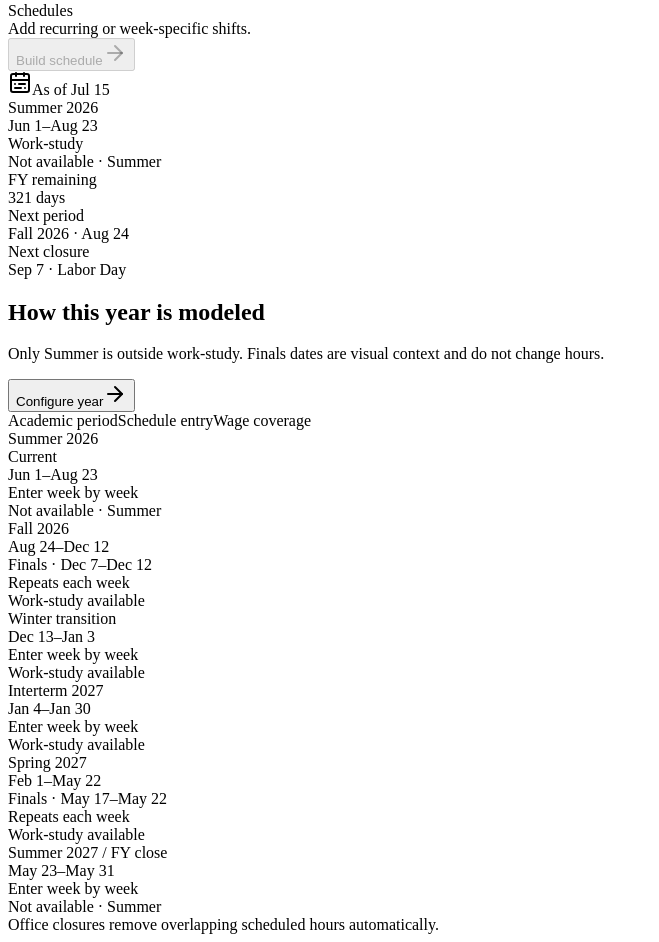
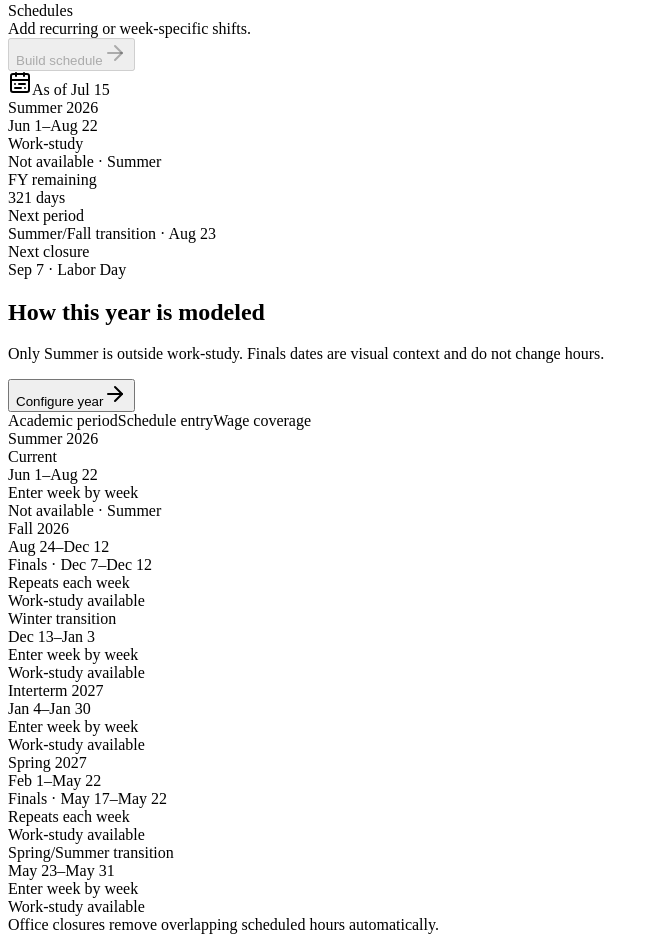
Before and after one commit to charliec2004/cpd-wage-predictor, a React (Vite) app in the folder src/renderer/: page / in a window 1280 px wide. Shown: the part 667-1609 px from the top of the page, without its empty margins (0-659 px from the left). Built offline with nearby package versions, Linux system fonts and the light colour scheme.

Commit message:
Correct FY 2026-27 academic calendar

```diff
--- a/src/renderer/src/domain/seed.ts
+++ b/src/renderer/src/domain/seed.ts
@@ -18,9 +18,18 @@ export function createFiscalYear2026(): FiscalYear {
         name: 'Summer 2026',
         type: 'summer',
         startDate: '2026-06-01',
+        endDate: '2026-08-22',
+        scheduleMode: 'week-specific',
+        workStudyEligible: false,
+      },
+      {
+        id: 'period-summer-fall-transition-2026',
+        name: 'Summer/Fall transition',
+        type: 'transition',
+        startDate: '2026-08-23',
         endDate: '2026-08-23',
         scheduleMode: 'week-specific',
-        workStudyEligible: false,
+        workStudyEligible: true,
       },
       {
         id: 'period-fall-2026',
@@ -72,13 +81,13 @@ export function createFiscalYear2026(): FiscalYear {
         finalsEndDate: '2027-05-22',
       },
       {
-        id: 'period-close-2027',
-        name: 'Summer 2027 / FY close',
-        type: 'summer',
+        id: 'period-spring-summer-transition-2027',
+        name: 'Spring/Summer transition',
+        type: 'transition',
         startDate: '2027-05-23',
         endDate: '2027-05-31',
         scheduleMode: 'week-specific',
-        workStudyEligible: false,
+        workStudyEligible: true,
       },
     ],
     closures: [
@@ -90,6 +99,9 @@ export function createFiscalYear2026(): FiscalYear {
       { id: 'closure-thanksgiving-friday-2026', name: 'Thanksgiving Friday', date: '2026-11-27' },
       { id: 'closure-christmas-eve-2026', name: 'Winter closure', date: '2026-12-24' },
       { id: 'closure-christmas-2026', name: 'Winter closure', date: '2026-12-25' },
+      { id: 'closure-winter-2026-12-28', name: 'Winter closure', date: '2026-12-28' },
+      { id: 'closure-winter-2026-12-29', name: 'Winter closure', date: '2026-12-29' },
+      { id: 'closure-winter-2026-12-30', name: 'Winter closure', date: '2026-12-30' },
       { id: 'closure-new-year-eve-2026', name: 'Winter closure', date: '2026-12-31' },
       { id: 'closure-new-year-2027', name: 'Winter closure', date: '2027-01-01' },
       { id: 'closure-mlk-2027', name: 'Martin Luther King Jr. Day', date: '2027-01-18' },
@@ -152,9 +164,9 @@ export function normalizeWorkspaceRules(workspace: Workspace): Workspace {
         const nextPeriod: AcademicPeriod = legacyPostSpring
           ? {
               ...period,
-              name: `Summer ${period.endDate.slice(0, 4)} / FY close`,
-              type: 'summer',
-              workStudyEligible: false,
+              name: 'Spring/Summer transition',
+              type: 'transition',
+              workStudyEligible: true,
             }
           : { ...period, workStudyEligible: isWorkStudyEligiblePeriod(period) };
         return { ...nextPeriod, ...defaultFinalsDates(year, nextPeriod) };
```
Also changed, not shown: 1 other file (tests, documents, lock files or other folders).
